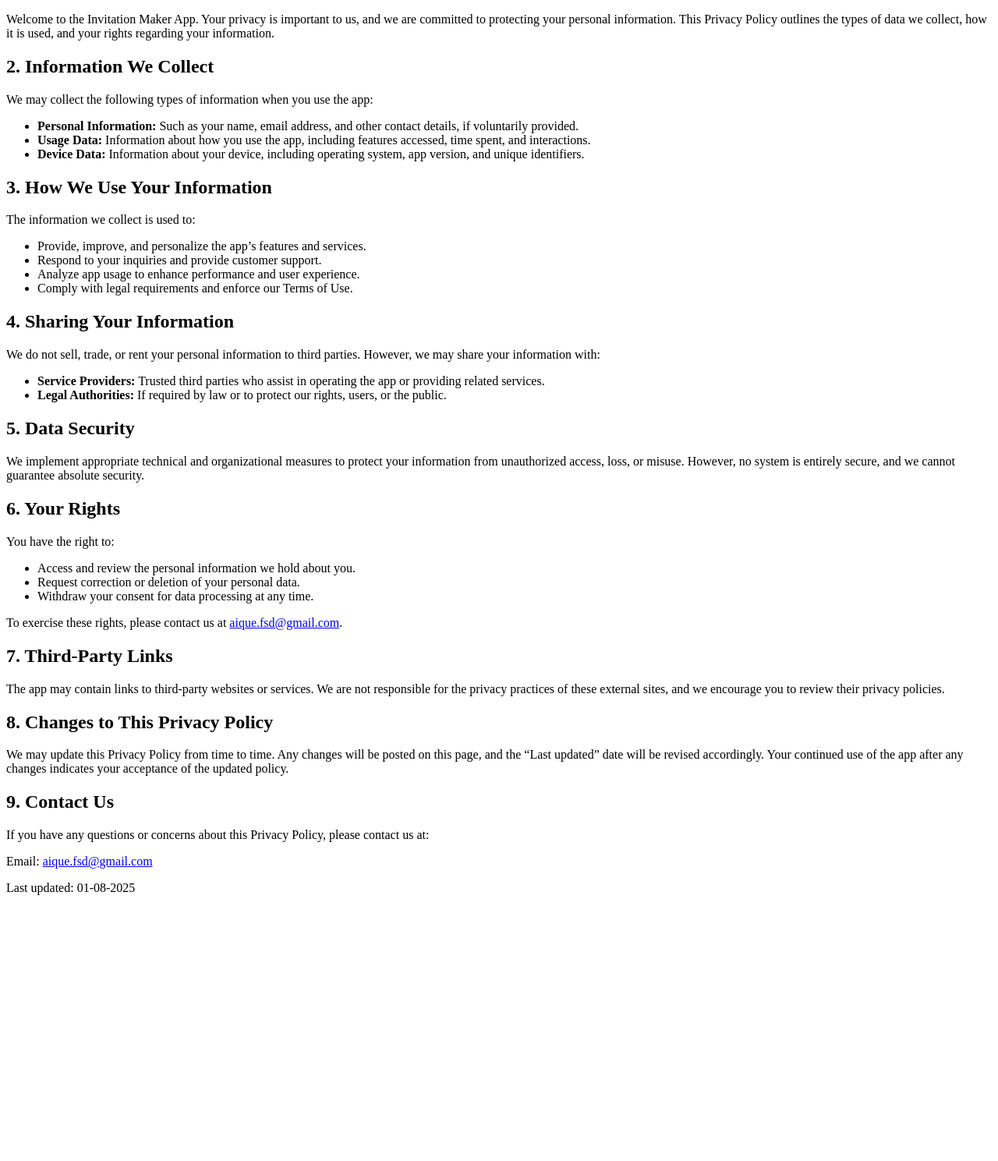
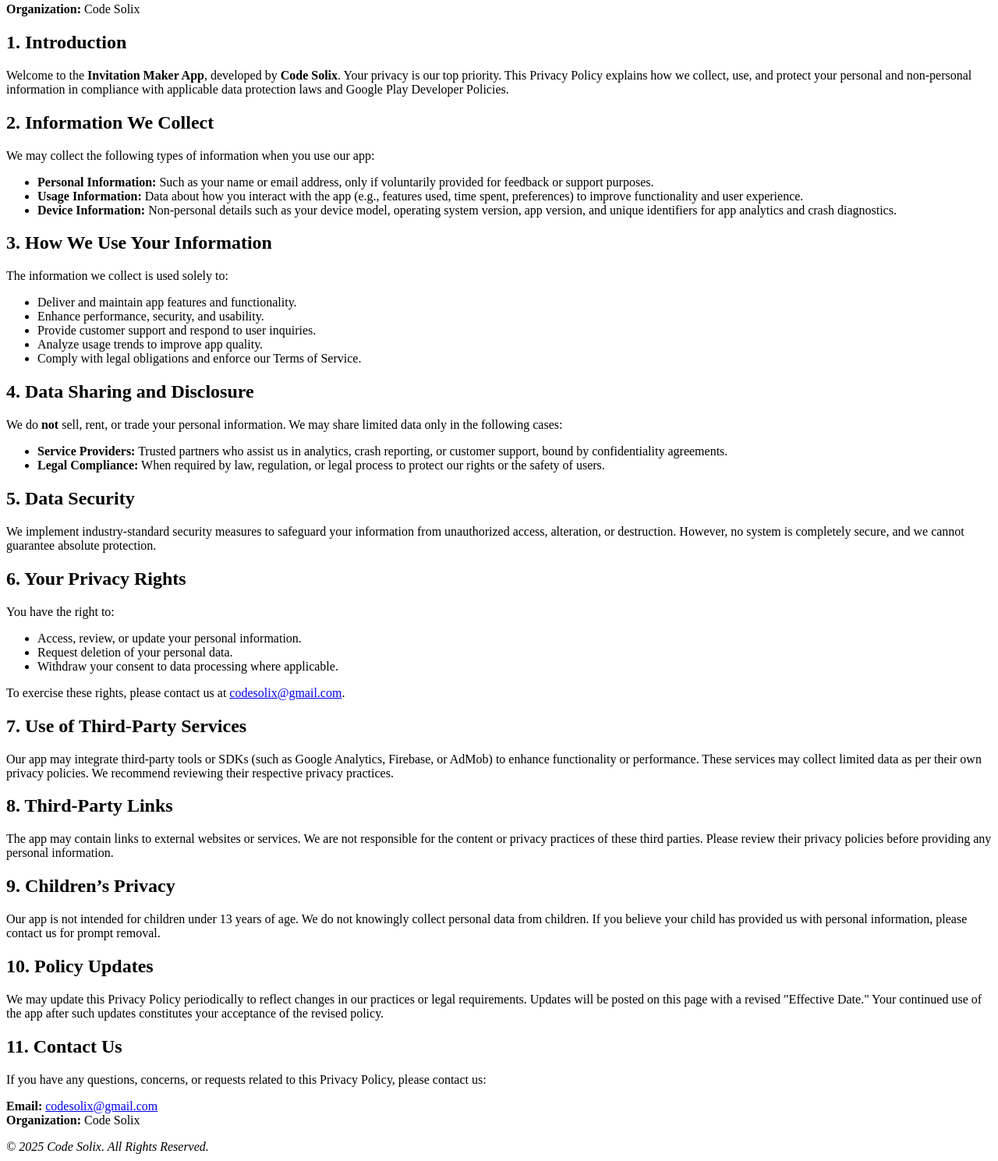
Before and after one commit to codesolix-commits/CodeSolix, a plain HTML site: page invitation maker/Privacy Policy.html in a window 1280 px wide. Shown: the part 111-1600 px from the top of the page at 78% size. Before the commit the page ends 1275 px from the top, so only its background shows below. Drawn offline with Linux system fonts and the light colour scheme.

Commit message:
today commit

```diff
--- a/invitation maker/Privacy Policy.html
+++ b/invitation maker/Privacy Policy.html
@@ -1,63 +1,98 @@
 <!DOCTYPE html>
-<html><head><meta http-equiv="Content-Type" content="text/html; charset=UTF-8">
-
-    <title>Privacy Policy - Invitation Maker App</title>
+<html lang="en">
+<head>
+  <meta charset="UTF-8">
+  <meta name="viewport" content="width=device-width, initial-scale=1.0">
+  <title>Privacy Policy - Invitation Maker App | Code Solix</title>
 </head>
-
 <body>
   <h1>Privacy Policy</h1>
 
+  <p><strong>Effective Date:</strong> October 10, 2025</p>
+  <p><strong>Organization:</strong> Code Solix</p>
+
   <h2>1. Introduction</h2>
-<p>Welcome to the Invitation Maker App. Your privacy is important to us, and we are committed to protecting your personal information. This Privacy Policy outlines the types of data we collect, how it is used, and your rights regarding your information.</p>
+  <p>
+    Welcome to the <strong>Invitation Maker App</strong>, developed by <strong>Code Solix</strong>.
+    Your privacy is our top priority. This Privacy Policy explains how we collect, use, and protect your personal and non-personal information in compliance with applicable data protection laws and Google Play Developer Policies.
+  </p>
 
   <h2>2. Information We Collect</h2>
-<p>We may collect the following types of information when you use the app:</p>
+  <p>We may collect the following types of information when you use our app:</p>
   <ul>
-    <li><strong>Personal Information:</strong> Such as your name, email address, and other contact details, if voluntarily provided.</li>
-    <li><strong>Usage Data:</strong> Information about how you use the app, including features accessed, time spent, and interactions.</li>
-    <li><strong>Device Data:</strong> Information about your device, including operating system, app version, and unique identifiers.</li>
+    <li><strong>Personal Information:</strong> Such as your name or email address, only if voluntarily provided for feedback or support purposes.</li>
+    <li><strong>Usage Information:</strong> Data about how you interact with the app (e.g., features used, time spent, preferences) to improve functionality and user experience.</li>
+    <li><strong>Device Information:</strong> Non-personal details such as your device model, operating system version, app version, and unique identifiers for app analytics and crash diagnostics.</li>
   </ul>
 
   <h2>3. How We Use Your Information</h2>
-<p>The information we collect is used to:</p>
+  <p>The information we collect is used solely to:</p>
   <ul>
-    <li>Provide, improve, and personalize the app’s features and services.</li>
-    <li>Respond to your inquiries and provide customer support.</li>
-    <li>Analyze app usage to enhance performance and user experience.</li>
-    <li>Comply with legal requirements and enforce our Terms of Use.</li>
+    <li>Deliver and maintain app features and functionality.</li>
+    <li>Enhance performance, security, and usability.</li>
+    <li>Provide customer support and respond to user inquiries.</li>
+    <li>Analyze usage trends to improve app quality.</li>
+    <li>Comply with legal obligations and enforce our Terms of Service.</li>
   </ul>
 
-<h2>4. Sharing Your Information</h2>
-<p>We do not sell, trade, or rent your personal information to third parties. However, we may share your information with:</p>
+  <h2>4. Data Sharing and Disclosure</h2>
+  <p>We do <strong>not</strong> sell, rent, or trade your personal information. We may share limited data only in the following cases:</p>
   <ul>
-    <li><strong>Service Providers:</strong> Trusted third parties who assist in operating the app or providing related services.</li>
-    <li><strong>Legal Authorities:</strong> If required by law or to protect our rights, users, or the public.</li>
+    <li><strong>Service Providers:</strong> Trusted partners who assist us in analytics, crash reporting, or customer support, bound by confidentiality agreements.</li>
+    <li><strong>Legal Compliance:</strong> When required by law, regulation, or legal process to protect our rights or the safety of users.</li>
   </ul>
 
   <h2>5. Data Security</h2>
-<p>We implement appropriate technical and organizational measures to protect your information from unauthorized access, loss, or misuse. However, no system is entirely secure, and we cannot guarantee absolute security.</p>
+  <p>
+    We implement industry-standard security measures to safeguard your information from unauthorized access, alteration, or destruction.
+    However, no system is completely secure, and we cannot guarantee absolute protection.
+  </p>
 
-<h2>6. Your Rights</h2>
+  <h2>6. Your Privacy Rights</h2>
   <p>You have the right to:</p>
   <ul>
-    <li>Access and review the personal information we hold about you.</li>
-    <li>Request correction or deletion of your personal data.</li>
-    <li>Withdraw your consent for data processing at any time.</li>
+    <li>Access, review, or update your personal information.</li>
+    <li>Request deletion of your personal data.</li>
+    <li>Withdraw your consent to data processing where applicable.</li>
   </ul>
-<p>To exercise these rights, please contact us at <a href="mailto:aique.fsd@gmail.com">aique.fsd@gmail.com</a>.</p>
+  <p>To exercise these rights, please contact us at <a href="mailto:codesolix@gmail.com">codesolix@gmail.com</a>.</p>
 
-<h2>7. Third-Party Links</h2>
-<p>The app may contain links to third-party websites or services. We are not responsible for the privacy practices of these external sites, and we encourage you to review their privacy policies.</p>
+  <h2>7. Use of Third-Party Services</h2>
+  <p>
+    Our app may integrate third-party tools or SDKs (such as Google Analytics, Firebase, or AdMob) to enhance functionality or performance.
+    These services may collect limited data as per their own privacy policies. We recommend reviewing their respective privacy practices.
+  </p>
 
-<h2>8. Changes to This Privacy Policy</h2>
-<p>We may update this Privacy Policy from time to time. Any changes will be posted on this page, and the “Last updated” date will be revised accordingly. Your continued use of the app after any changes indicates your acceptance of the updated policy.</p>
+  <h2>8. Third-Party Links</h2>
+  <p>
+    The app may contain links to external websites or services.
+    We are not responsible for the content or privacy practices of these third parties.
+    Please review their privacy policies before providing any personal information.
+  </p>
 
-<h2>9. Contact Us</h2>
-<p>If you have any questions or concerns about this Privacy Policy, please contact us at:</p>
-<p>Email: <a href="mailto:aique.fsd@gmail.com">aique.fsd@gmail.com</a></p>
+  <h2>9. Children’s Privacy</h2>
+  <p>
+    Our app is not intended for children under 13 years of age.
+    We do not knowingly collect personal data from children.
+    If you believe your child has provided us with personal information, please contact us for prompt removal.
+  </p>
 
-<p>Last updated: 01-08-2025</p>
+  <h2>10. Policy Updates</h2>
+  <p>
+    We may update this Privacy Policy periodically to reflect changes in our practices or legal requirements.
+    Updates will be posted on this page with a revised "Effective Date."
+    Your continued use of the app after such updates constitutes your acceptance of the revised policy.
+  </p>
 
+  <h2>11. Contact Us</h2>
+  <p>
+    If you have any questions, concerns, or requests related to this Privacy Policy, please contact us:
+  </p>
+  <p>
+    <strong>Email:</strong> <a href="mailto:codesolix@gmail.com">codesolix@gmail.com</a><br>
+    <strong>Organization:</strong> Code Solix
+  </p>
 
-
-</body></html>
+  <p><em>© 2025 Code Solix. All Rights Reserved.</em></p>
+</body>
+</html>
```
Also changed, not shown: invitation maker/Terms of Use.html (+91 -31 lines). Lines whose indentation alone changed are shown as unchanged.
